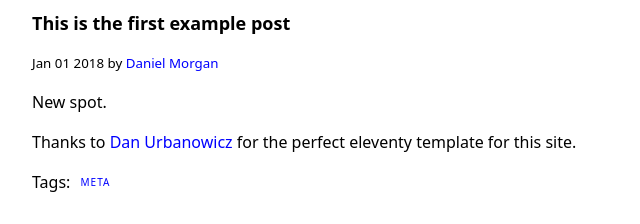
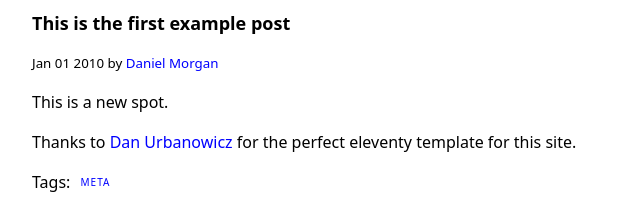
Before and after one commit to themorgantown/danielmorgan, an Eleventy site: page posts/firstpost.md in a window 1280 px wide. Shown: the part 198-422 px from the top of the page, 0-640 px from the left. Built offline with nearby package versions, Linux system fonts and the light colour scheme; Eleventy itself is replaced by a stand-in of ours; files that its build step writes are made by us from their sources.

Commit message:
update first

```diff
--- a/posts/firstpost.md
+++ b/posts/firstpost.md
@@ -2,13 +2,13 @@
 title: This is the first example post
 metaDescription: x
   instead.
-date: 2018-01-01T00:00:00.000Z
+date: 2010-01-01T00:00:00.000Z
 author: Daniel Morgan
 summary: Hi there.
 tags:
   - meta
 ---
-New spot.
 
+This is a new spot.
 
 Thanks to <a href="https://www.danurbanowicz.com">Dan Urbanowicz</a> for the perfect eleventy template for this site.
```
